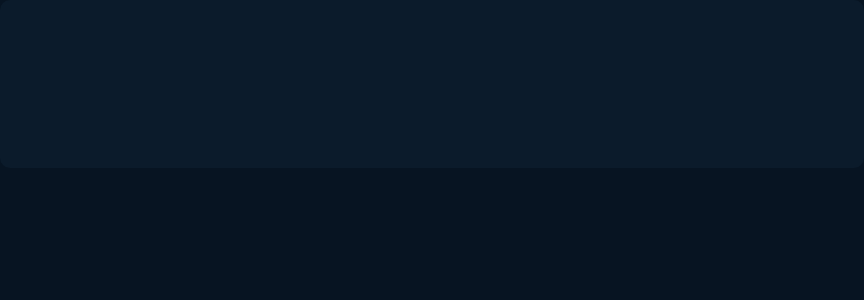
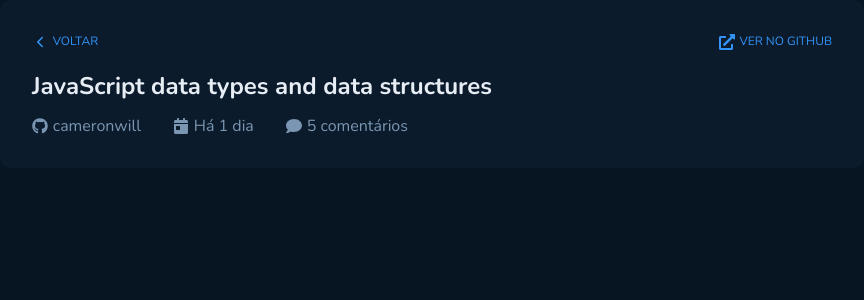
Before and after one commit to YasminFerrariDias/GithubBlog, a React (Vite) app: page / in a window 1280 px wide. Shown: the top 300 px of the page, without its empty margins (0-864 px from the left). Built offline with nearby package versions, Linux system fonts and the light colour scheme.

Commit message:
Iniciando o componente CardDescriptionPos

```diff
--- a/src/App.jsx
+++ b/src/App.jsx
@@ -1,11 +1,11 @@
 // import { Home } from "./pages/Home"
-import { Card } from "./components/Card"
+import { CardDescriptionPost } from "./features/CardDescriptionPost"
 
 export function App() {
   return (
     <>
       {/*<Home />*/}
-      <Card variant="DescriptionPost" />
+      <CardDescriptionPost />
     </>
   );
 }
--- /dev/null
+++ b/src/features/CardDescriptionPost/index.tsx
@@ -0,0 +1,27 @@
+import { IoIosArrowBack } from "react-icons/io";
+import { Card } from "../../components/Card";
+import { IconText } from "../../components/IconText";
+import { Text } from "../../components/Text";
+import { FaCalendarDay, FaComment, FaExternalLinkAlt, FaGithub } from "react-icons/fa";
+import { CardDescriptionPostContainer, Footer, Header } from "./styles";
+
+export function CardDescriptionPost() {
+  return (
+    <Card variant="DescriptionPost">
+      <CardDescriptionPostContainer>
+        <Header>
+          <IconText icon={IoIosArrowBack} text="VOLTAR" variantSize="xs" variantWeight="regular" colorIcon="blue" variantColor="blue" />
+          <IconText icon={FaExternalLinkAlt} text="VER NO GITHUB" variantSize="xs" variantWeight="regular" colorIcon="blue" variantColor="blue" />
+        </Header>
+
+        <Text text="JavaScript data types and data structures" variantSize="2xl" variantWeight="bold" variantColor="title" />
+
+        <Footer>
+          <IconText icon={FaGithub} text="cameronwill" variantSize="md" variantWeight="regular" colorIcon="span" variantColor="span" />
+          <IconText icon={FaCalendarDay} text="Há 1 dia" variantSize="md" variantWeight="regular" colorIcon="span" variantColor="span" />
+          <IconText icon={FaComment} text="5 comentários" variantSize="md" variantWeight="regular" colorIcon="span" variantColor="span" />
+        </Footer>
+      </CardDescriptionPostContainer>
+    </Card>
+  )
+}
--- /dev/null
+++ b/src/features/CardDescriptionPost/styles.ts
@@ -0,0 +1,17 @@
+import styled from "styled-components";
+
+export const CardDescriptionPostContainer = styled.div`
+
+`;
+
+export const Header = styled.div`
+  display: flex;
+  justify-content: space-between;
+  margin-bottom: 1rem;
+`;
+
+export const Footer = styled.div`
+  display: flex;
+  gap: 2rem;
+  margin-top: 0.5rem;
+`;
```
